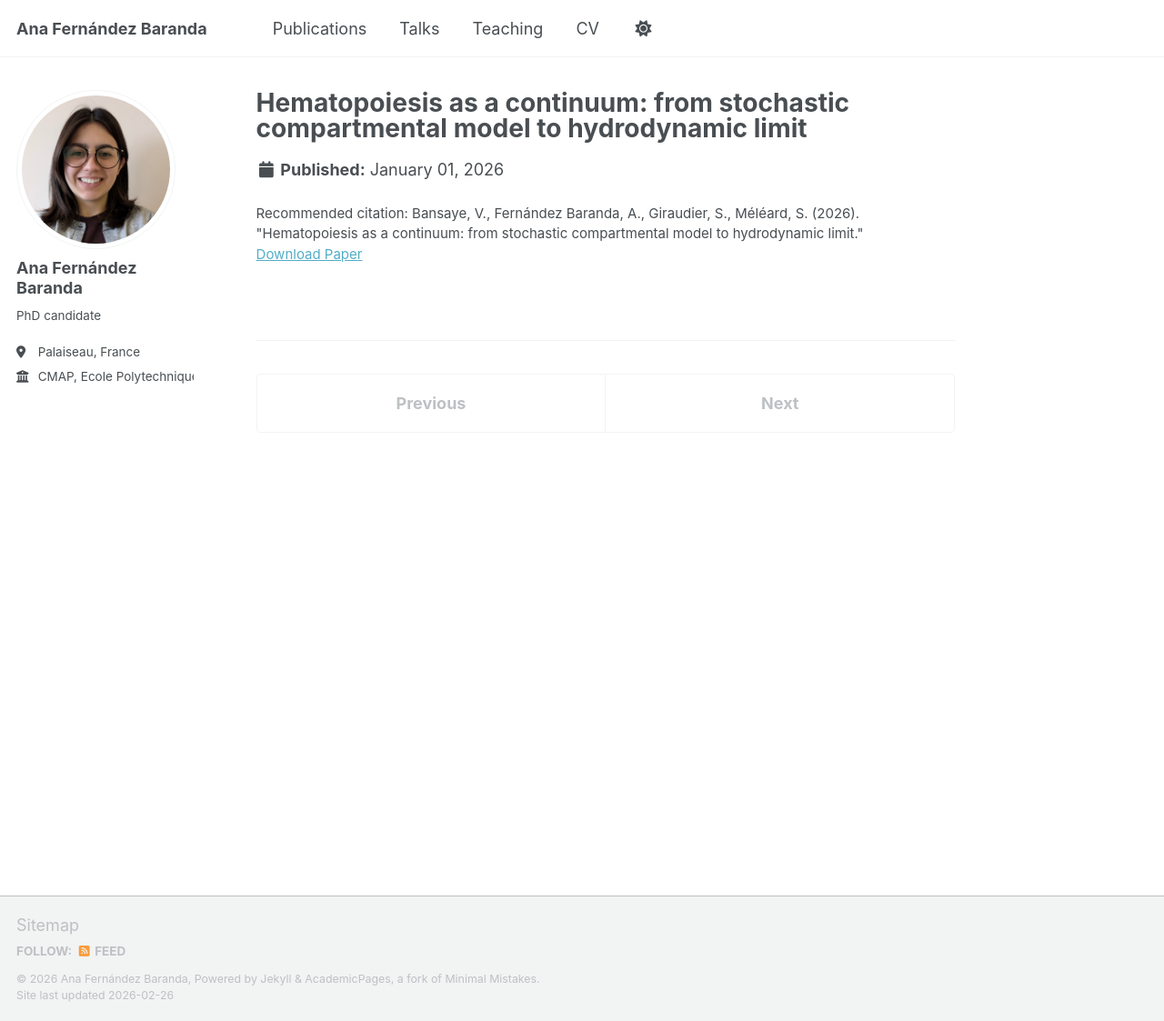
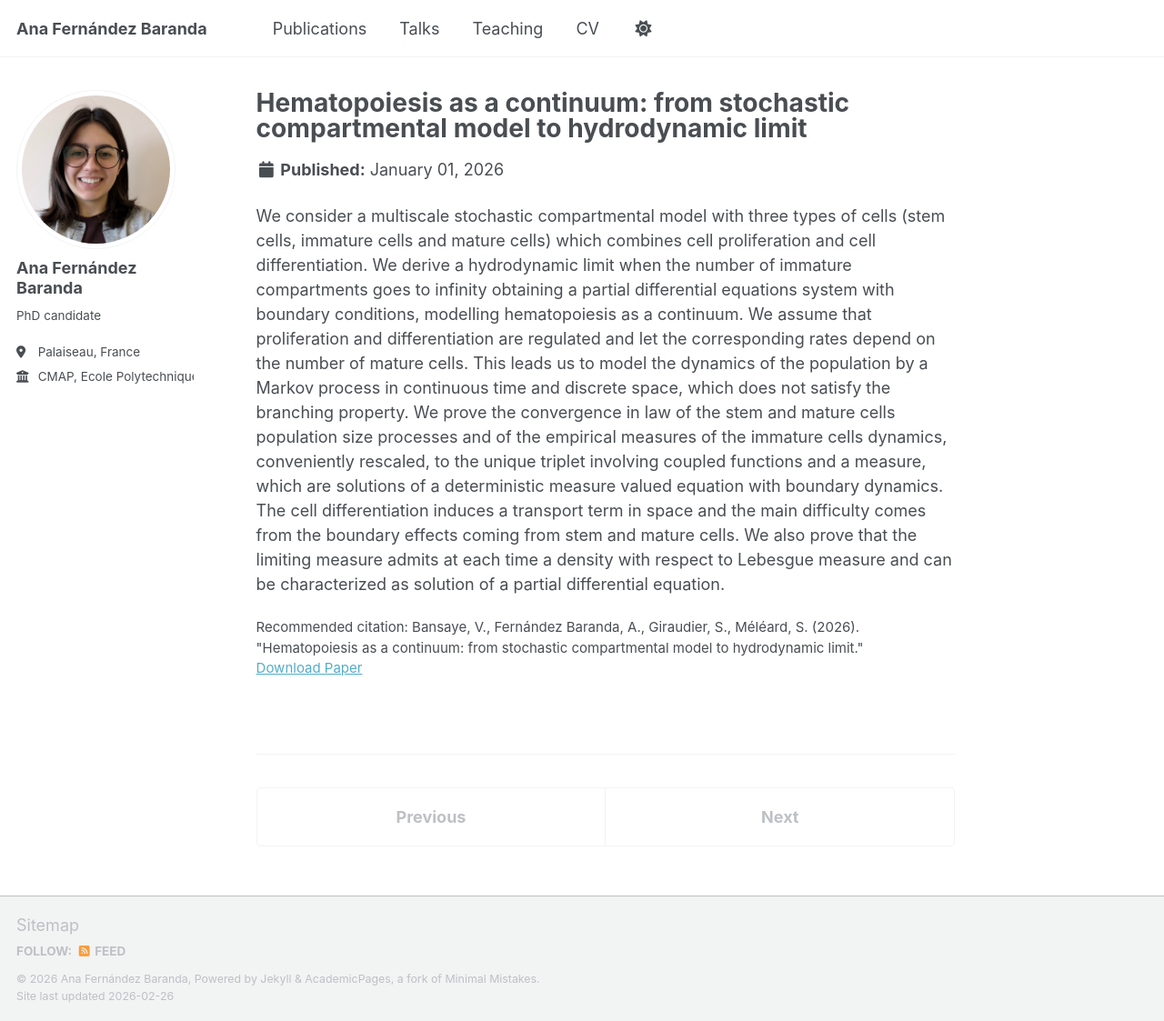
Before and after one commit to ana-fernandezbaranda/ana-fernandezbaranda.github.io, a Jekyll site: the page built from _publications/2026-01-01-continuum.md, in a window 1280 px wide and 1123 px high. Shown: the whole window at 91% size. Built offline with Jekyll 4.4.1, drawn with Linux system fonts in a browser that asks for light colours; a script bundle is joined from its source files by our own code; library files that are not in the unit come from our copies.

Commit message:
Update 2026-01-01-continuum.md

```diff
--- a/_publications/2026-01-01-continuum.md
+++ b/_publications/2026-01-01-continuum.md
@@ -10,3 +10,4 @@ date: '2026-01-01'
 paperurl: 'https://ana-fernandezbaranda.github.io/files/continuum.pdf'
 citation: 'Bansaye, V., Fernández Baranda, A., Giraudier, S., Méléard, S. (2026). &quot;Hematopoiesis as a continuum: from stochastic compartmental model to hydrodynamic limit.&quot; <i></i>'
 ---
+We consider a multiscale stochastic compartmental model with three types of cells (stem cells, immature cells and mature cells) which combines cell proliferation and cell differentiation. We derive a hydrodynamic limit when the number of immature compartments goes to infinity obtaining a partial differential equations system with boundary conditions, modelling hematopoiesis as a continuum. We assume that proliferation and differentiation are regulated and let the corresponding rates depend on the number of mature cells. This leads us to model the dynamics of the population by a Markov process in continuous time and discrete space, which does not satisfy the branching property. We prove the convergence in law of the stem and mature cells population size processes and of the empirical measures of the immature cells dynamics, conveniently rescaled, to the unique triplet involving coupled functions and a measure, which are solutions of a deterministic measure valued equation with boundary dynamics. The cell differentiation induces a transport term in space and the main difficulty comes from the boundary effects coming from stem and mature cells. We also prove that the limiting measure admits at each time a density with respect to Lebesgue measure and can be characterized as solution of a partial differential equation.
```
